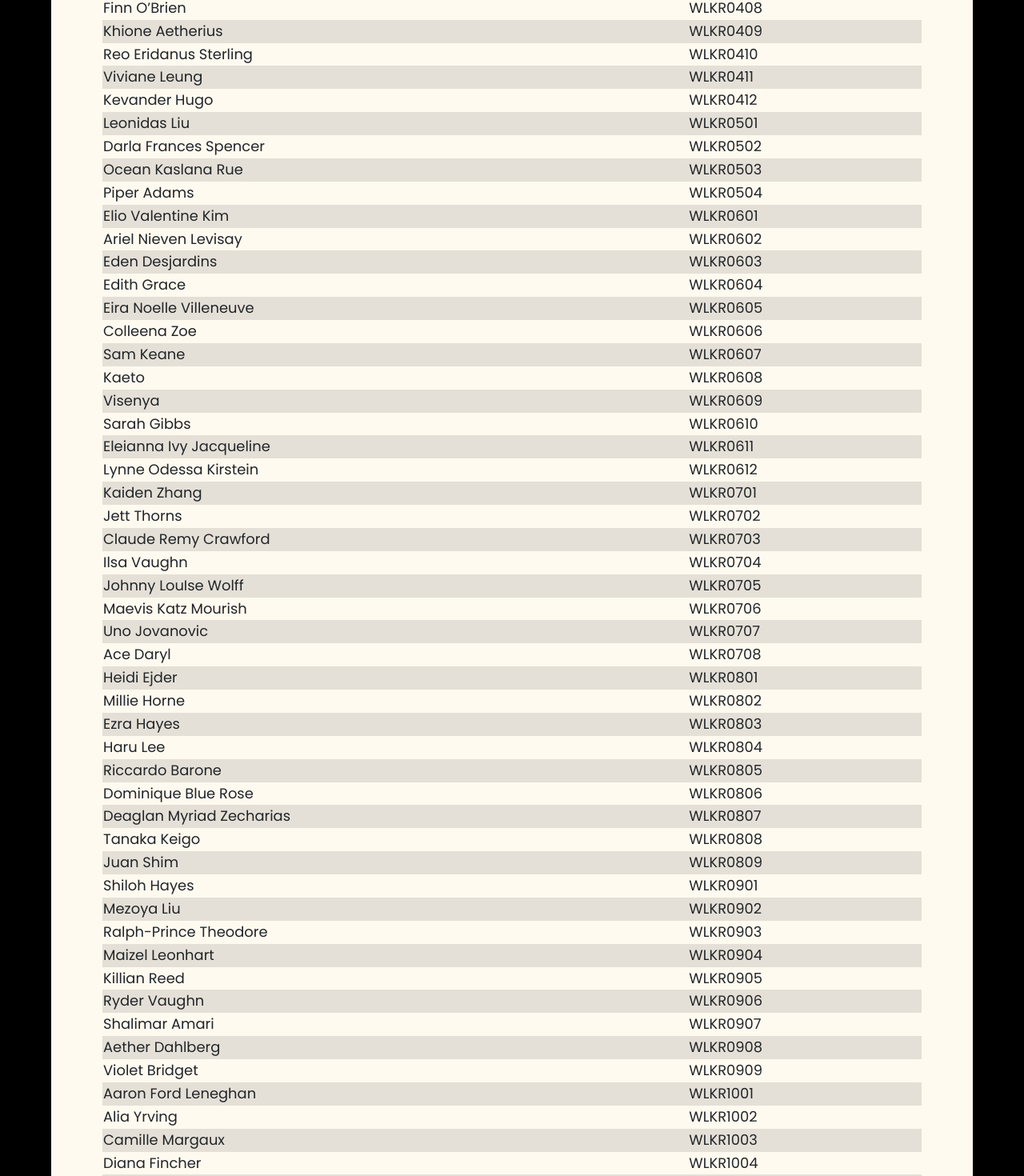
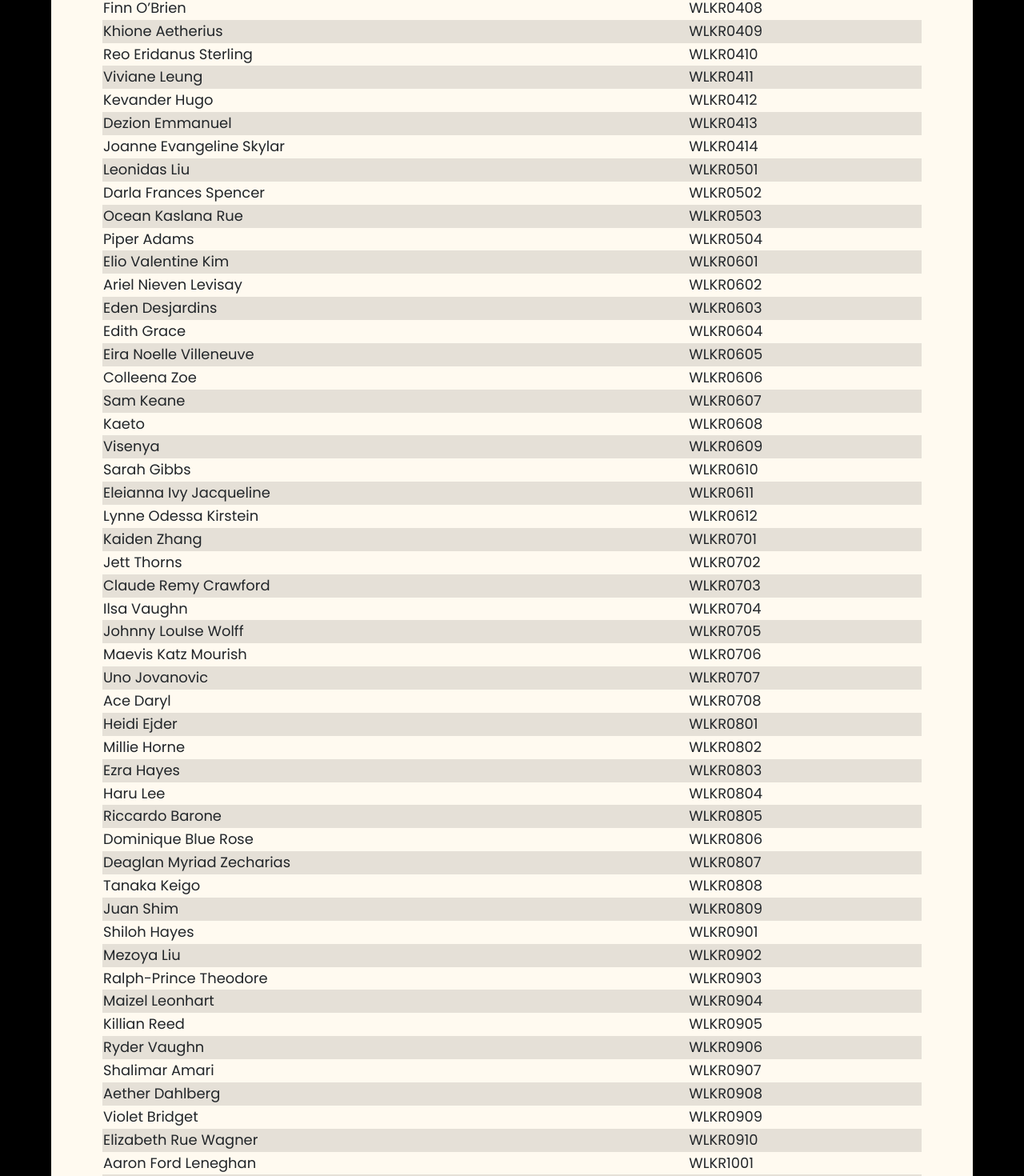
Before and after one commit to aetheryn/walker-archives, a React (Vite) app: page /members in a window 1280 px wide. Shown: the part 1016-2486 px from the top of the page at 80% size. Built offline with nearby package versions, Linux system fonts and the light colour scheme.

Commit message:
Update data.js

```diff
--- a/src/helper/data.js
+++ b/src/helper/data.js
@@ -521,6 +521,8 @@ const members = [
   { id: "0410", name: "Reo Eridanus Sterling" },
   { id: "0411", name: "Viviane Leung" },
   { id: "0412", name: "Kevander Hugo" },
+  { id: "0413", name: "Dezion Emmanuel" },
+  { id: "0414", name: "Joanne Evangeline Skylar" },
   { id: "0501", name: "Leonidas Liu" },
   { id: "0502", name: "Darla Frances Spencer" },
   { id: "0503", name: "Ocean Kaslana Rue" },
@@ -563,6 +565,7 @@ const members = [
   { id: "0907", name: "Shalimar Amari" },
   { id: "0908", name: "Aether Dahlberg" },
   { id: "0909", name: "Violet Bridget" },
+  { id: "0910", name: "Elizabeth Rue Wagner" },
   { id: "1001", name: "Aaron Ford Leneghan" },
   { id: "1002", name: "Alia Yrving" },
   { id: "1003", name: "Camille Margaux" },
```
